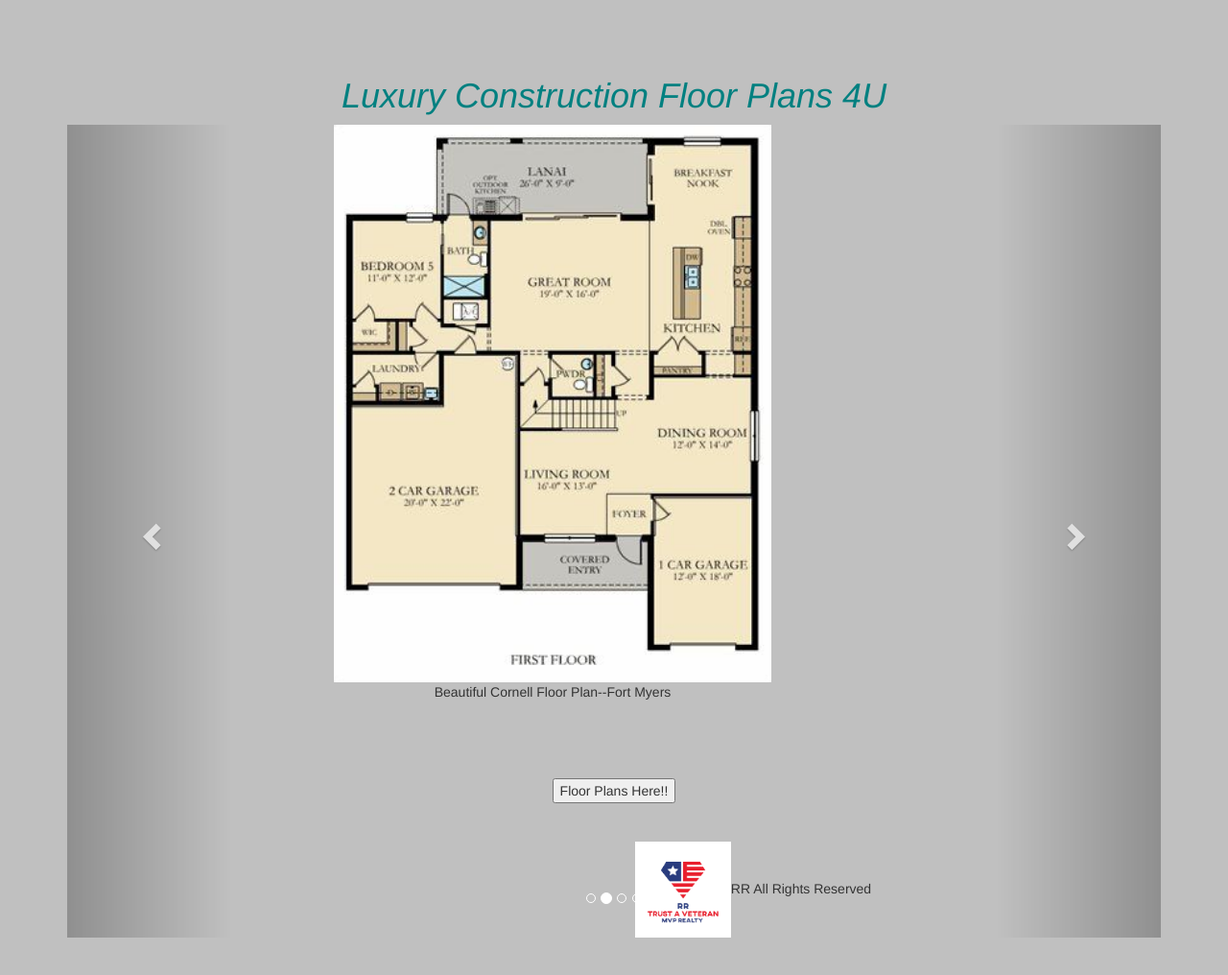
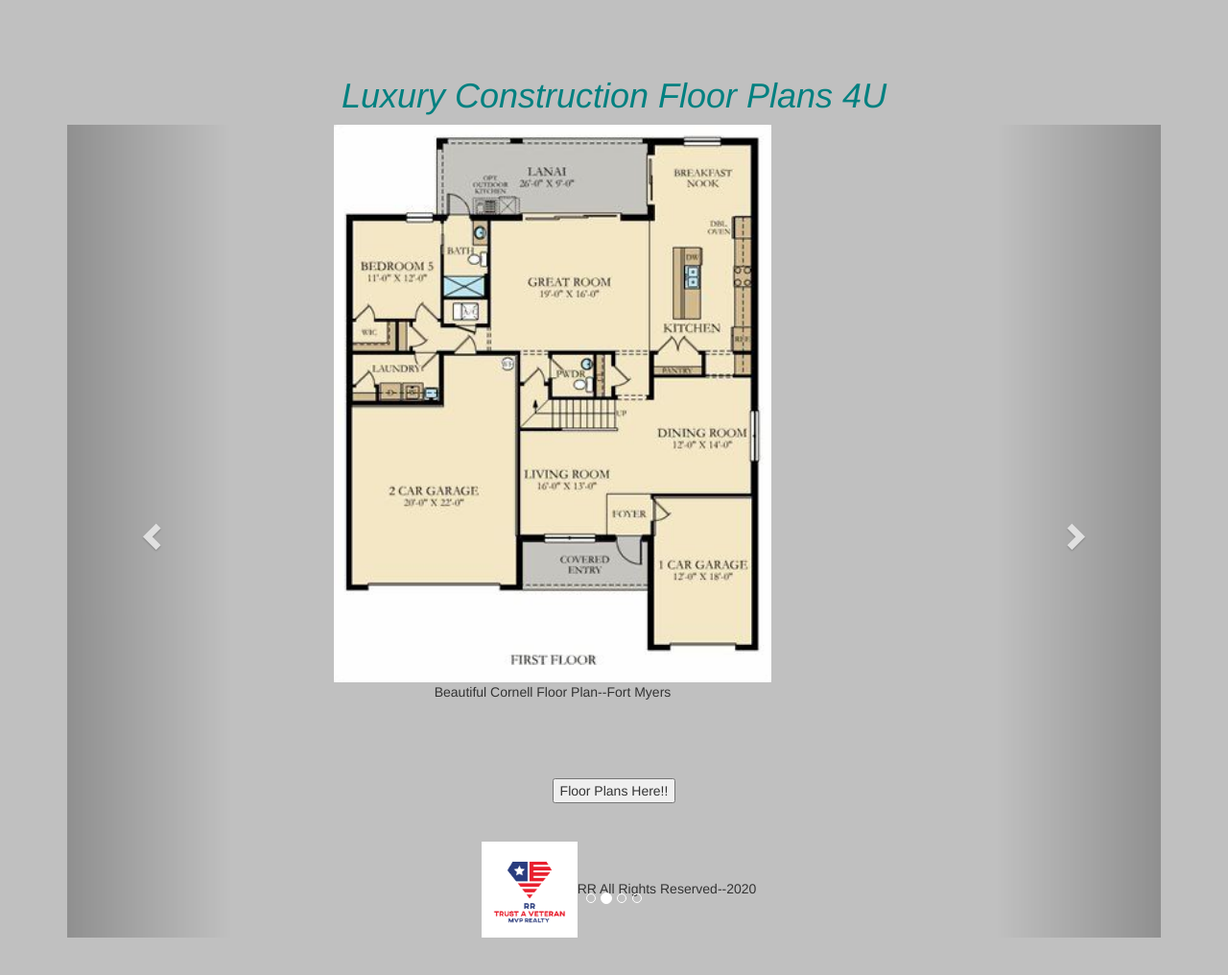
Before and after one commit to deashadow/Project01, a plain HTML site: page LuxuryconstructionFloorPlans4USignUppage.html in a window 1280 px wide. Shown: the whole page at 96% size. Drawn offline with nearby package versions, Linux system fonts and the light colour scheme.

Commit message:
updated footer

```diff
--- a/LuxuryconstructionFloorPlans4USignUppage.html
+++ b/LuxuryconstructionFloorPlans4USignUppage.html
@@ -62,7 +62,7 @@
                     <br>
                     <footer>
                         <div class="fixed-footer1">
-                            <div class="container1"><img src="img/2020BusinessLogo.jpg" width= 100px height= 100px>RR All Rights Reserved</div>
+                            <div id="container"><img src="img/2020BusinessLogo.jpg" width= 100px height= 100px>RR All Rights Reserved--2020</div>
                         </div>
                     </footer>
 
--- a/style.css
+++ b/style.css
@@ -101,8 +101,15 @@ ul {
 }
 .container1 {
     padding-right: 10px;
-    padding-left: 300px;
+    padding-left: 425px;
     margin-right: auto;
     margin-left: auto;
     max-width: 1170px;
 }
+ #container {
+    padding-right: 10px;
+    padding-left: 20px;
+    margin-right: auto;
+    margin-left: auto;
+    max-width: 1170px;
+ }
```
Also changed, not shown: LCFloorPlans4UPickLocationandBuilder.html (+1 -1 lines), index.html (+1 -1 lines).
